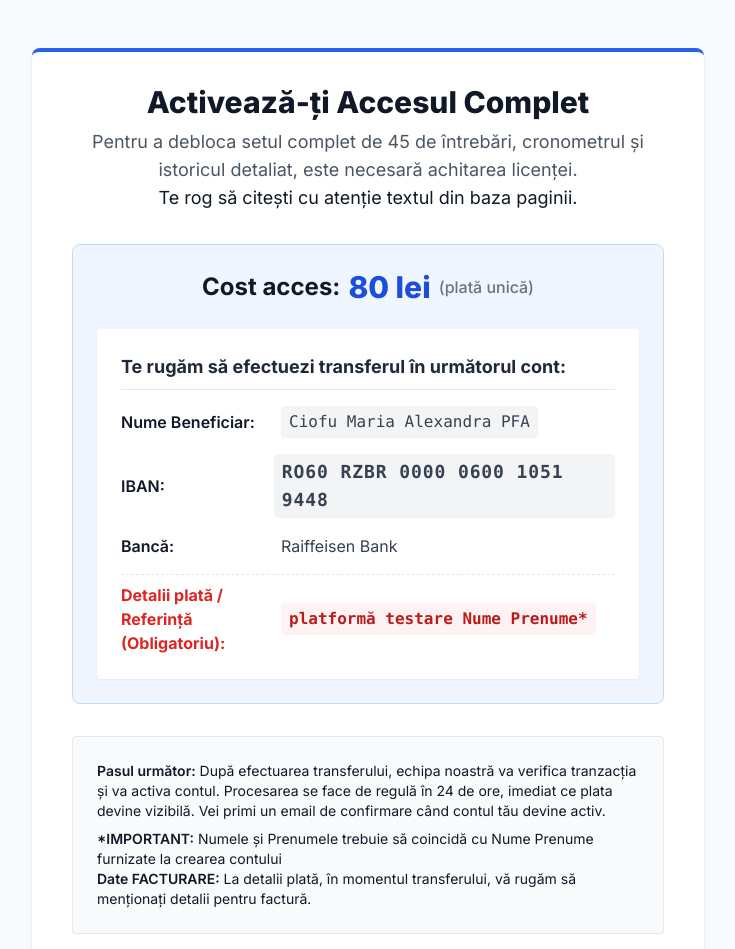
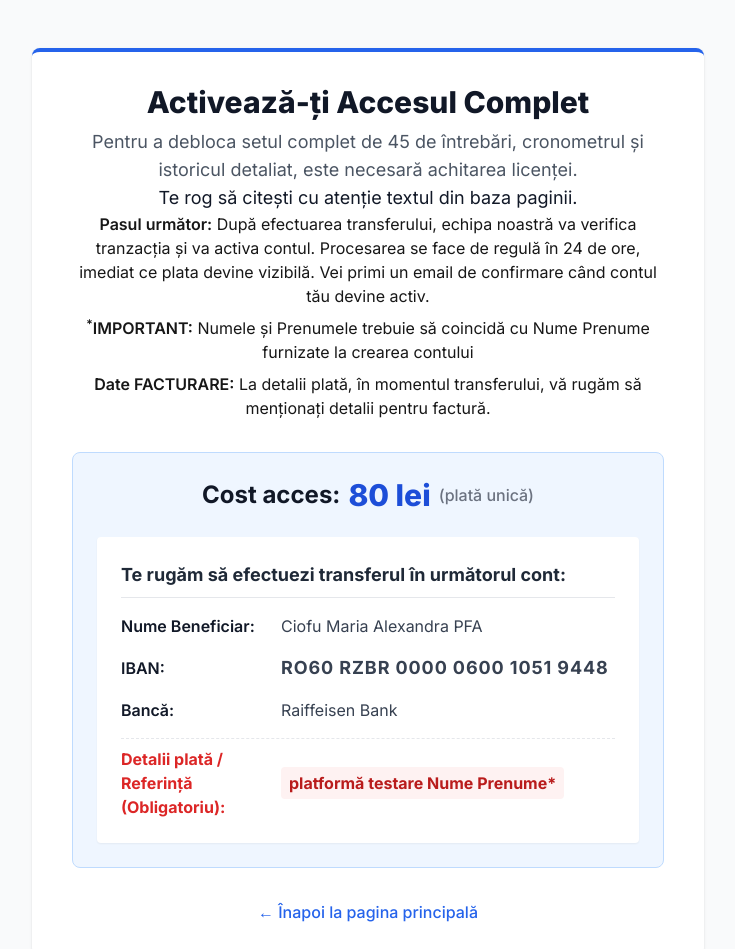
Before and after one commit to sorincenusa/testepsiho, a Next.js app: page /pending in a window 1280 px wide. Shown: the top 949 px of the page, without its empty margins (272-1007 px from the left). Built offline with nearby package versions, Linux system fonts and the light colour scheme; no server answers.

Commit message:
Enhance pending page with instructions and billing info
Added additional instructions and billing details to the pending page.

```diff
--- a/src/app/pending/page.tsx
+++ b/src/app/pending/page.tsx
@@ -22,6 +22,15 @@ export default function PendingApproval() {
               <p className="text-lg text-gray-900">
                Te rog să citești cu atenție textul din baza paginii.
              </p>
+              <p className="mb-2">
+                 <span className="font-semibold">Pasul următor:</span> După efectuarea transferului, echipa noastră va verifica tranzacția și va activa contul. Procesarea se face de regulă în 24 de ore, imediat ce plata devine vizibilă. Vei primi un email de confirmare când contul tău devine activ.
+              </p>
+              <p className="mb-2">
+                 <span className="font-semibold"><sup>*</sup>IMPORTANT:</span> Numele și Prenumele trebuie să coincidă cu Nume Prenume furnizate la crearea contului
+              </p>
+              <p>
+                <span className="font-semibold">Date FACTURARE:</span> La detalii plată, în momentul transferului, vă rugăm să menționați detalii pentru factură.
+              </p>
           </div>
 
           <div className="bg-blue-50 border border-blue-200 rounded-lg p-6 mb-8">
@@ -37,11 +46,11 @@ export default function PendingApproval() {
                 <ul className="space-y-4 text-gray-700">
                    <li className="flex flex-col sm:flex-row sm:items-center">
                       <span className="font-semibold w-40 text-gray-900">Nume Beneficiar:</span>
-                      <span className="font-mono bg-gray-100 px-2 py-1 rounded select-all">Ciofu Maria Alexandra PFA</span>
+                      <span className="">Ciofu Maria Alexandra PFA</span>
                    </li>
                    <li className="flex flex-col sm:flex-row sm:items-center">
                       <span className="font-semibold w-40 text-gray-900">IBAN:</span>
-                      <span className="font-mono font-bold text-lg bg-gray-100 px-2 py-1 rounded select-all tracking-wider">RO60 RZBR 0000 0600 1051 9448</span>
+                      <span className="font-bold text-lg tracking-wider">RO60 RZBR 0000 0600 1051 9448</span>
                    </li>
                    <li className="flex flex-col sm:flex-row sm:items-center">
                       <span className="font-semibold w-40 text-gray-900">Bancă:</span>
@@ -49,22 +58,10 @@ export default function PendingApproval() {
                    </li>
                    <li className="flex flex-col sm:flex-row sm:items-center pt-2 border-t border-dashed">
                       <span className="font-bold text-red-600 w-40">Detalii plată / Referință (Obligatoriu):</span>
-                      <span className="font-mono font-bold text-red-700 bg-red-50 px-2 py-1 rounded select-all">platformă testare Nume Prenume*</span>
+                      <span className="font-bold text-red-700 bg-red-50 px-2 py-1 rounded select-all">platformă testare Nume Prenume*</span>
                    </li>
                 </ul>
              </div>
-          </div>
-
-          <div className="bg-gray-50 rounded p-6 text-sm text-gray-900 border border-gray-200">
-              <p className="mb-2">
-                 <span className="font-semibold">Pasul următor:</span> După efectuarea transferului, echipa noastră va verifica tranzacția și va activa contul. Procesarea se face de regulă în 24 de ore, imediat ce plata devine vizibilă. Vei primi un email de confirmare când contul tău devine activ.
-              </p>
-              <p>
-                 <span className="font-semibold">*IMPORTANT:</span> Numele și Prenumele trebuie să coincidă cu Nume Prenume furnizate la crearea contului
-              </p>
-              <p>
-                <span className="font-semibold">Date FACTURARE:</span> La detalii plată, în momentul transferului, vă rugăm să menționați detalii pentru factură.
-              </p>
           </div>
 
           <div className="mt-8 text-center">
```
